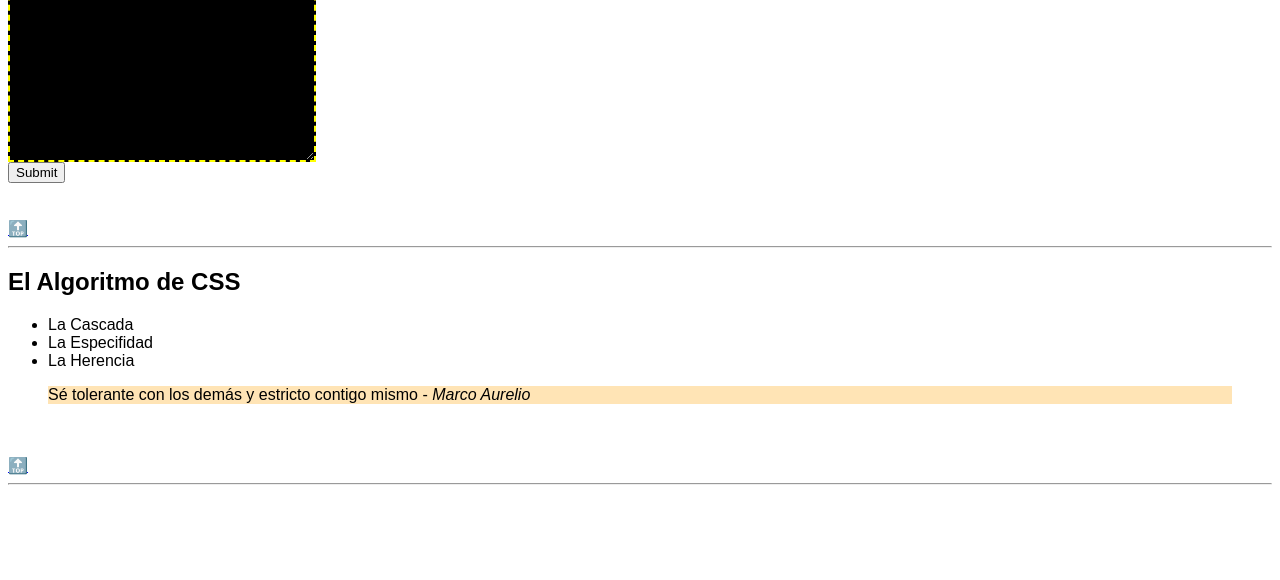
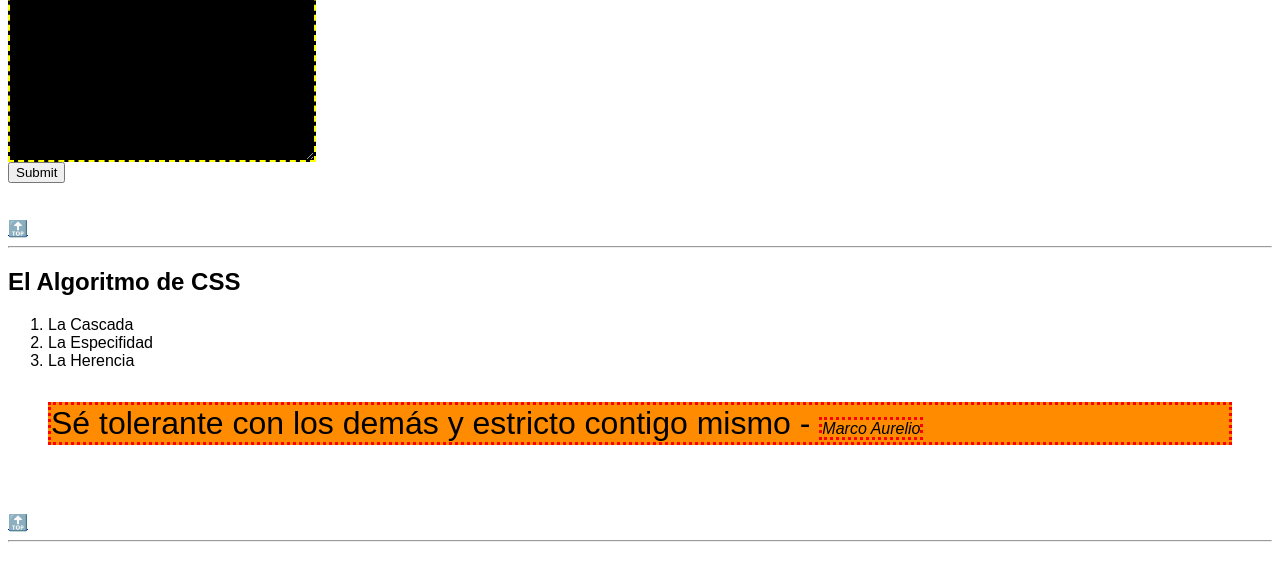
Before and after one commit to SergioSaulAM/Cursos, a plain HTML site: page Curso de CSS/index.html in a window 1280 px wide. Shown: the part 3471-4051 px from the top of the page. Drawn offline with Linux system fonts and the light colour scheme.

Commit message:
Agregando contenido de Herencia

```diff
--- a/Curso de CSS/css/style.css
+++ b/Curso de CSS/css/style.css
@@ -473,4 +473,38 @@ blockquote#cita-marco {
 
 .cita-marco {
     background-color: moccasin !important;
+    background-color: darkorange !important;
+    font-size: 32px;
+    border-style: dotted;
+    border-color: red;
 }
+
+
+
+
+
+
+
+
+
+
+
+/**--------------------------------HERENCIA------------------------------ */
+
+/*
+La Herencia es la capacidad de un selector de obtener (heredar) los valores de sus ancestros más cercanos, para aplicarla se usa el valor inherit, si queremos evitarla podemos asignar otro valor o inicializar la propiedad en cuestión con el valor initial (user agent).
+
+
+
+Atributos heredables:
+https://web.dev/learn/css/inheritance/#which-properties-are-inheritable
+*/
+
+
+.cita-marco cite {
+    background-color: pink;
+    background-color: inherit;
+    font-size: initial;
+    border-style: inherit;
+    border-color: inherit;
+}
--- a/Curso de CSS/index.html
+++ b/Curso de CSS/index.html
@@ -215,11 +215,11 @@
 
     <article id="algoritmo-css">
         <h2>El Algoritmo de CSS</h2>
-        <ul>
+        <ol>
             <li>La Cascada</li>
             <li>La Especifidad</li>
             <li>La Herencia</li>
-        </ul>
+        </ol>
         <blockquote id="cita-marco" class="cita-marco" style="background-color: rebeccapurple;">
             Sé tolerante con los demás y estricto contigo mismo - <cite>Marco Aurelio</cite>
         </blockquote>
```
